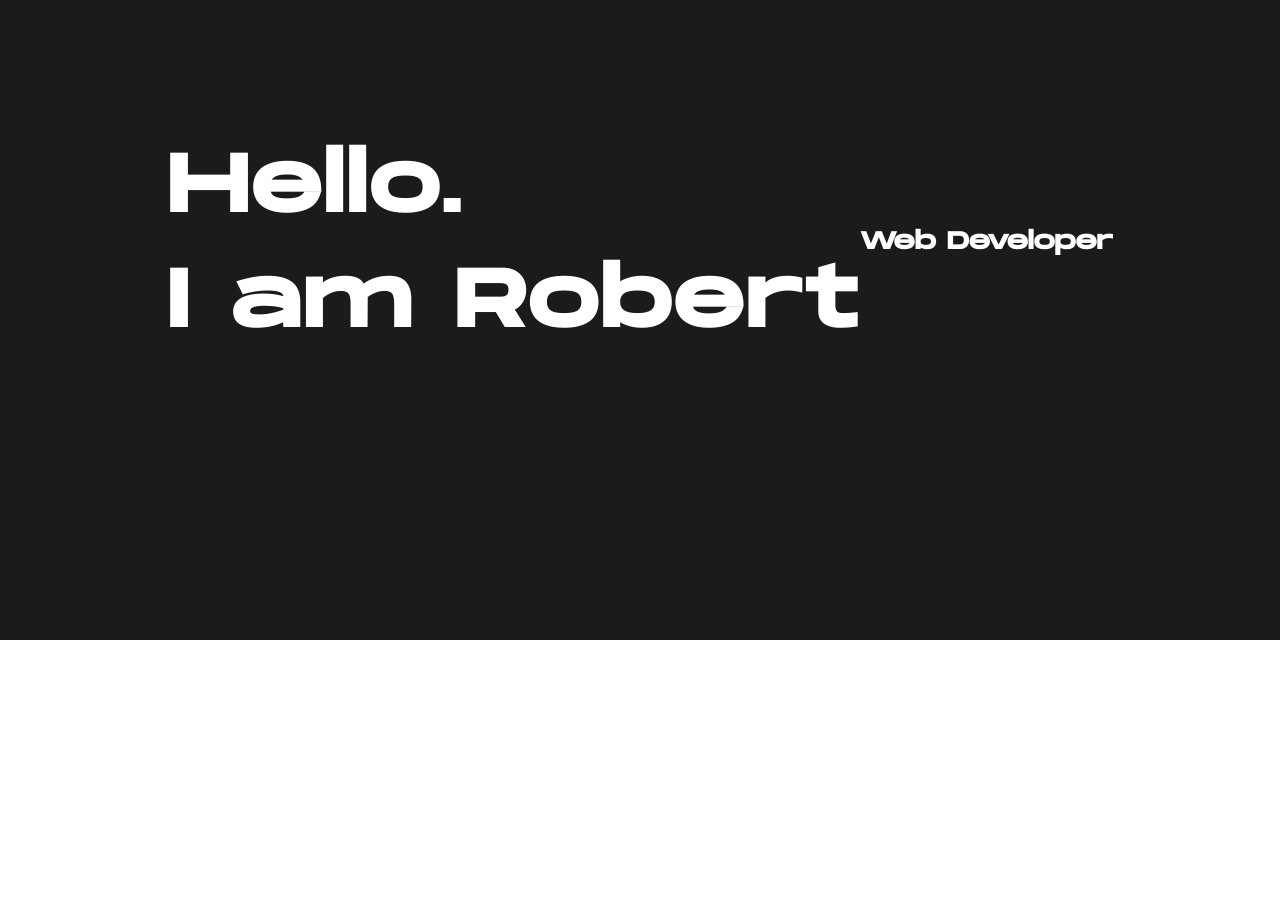
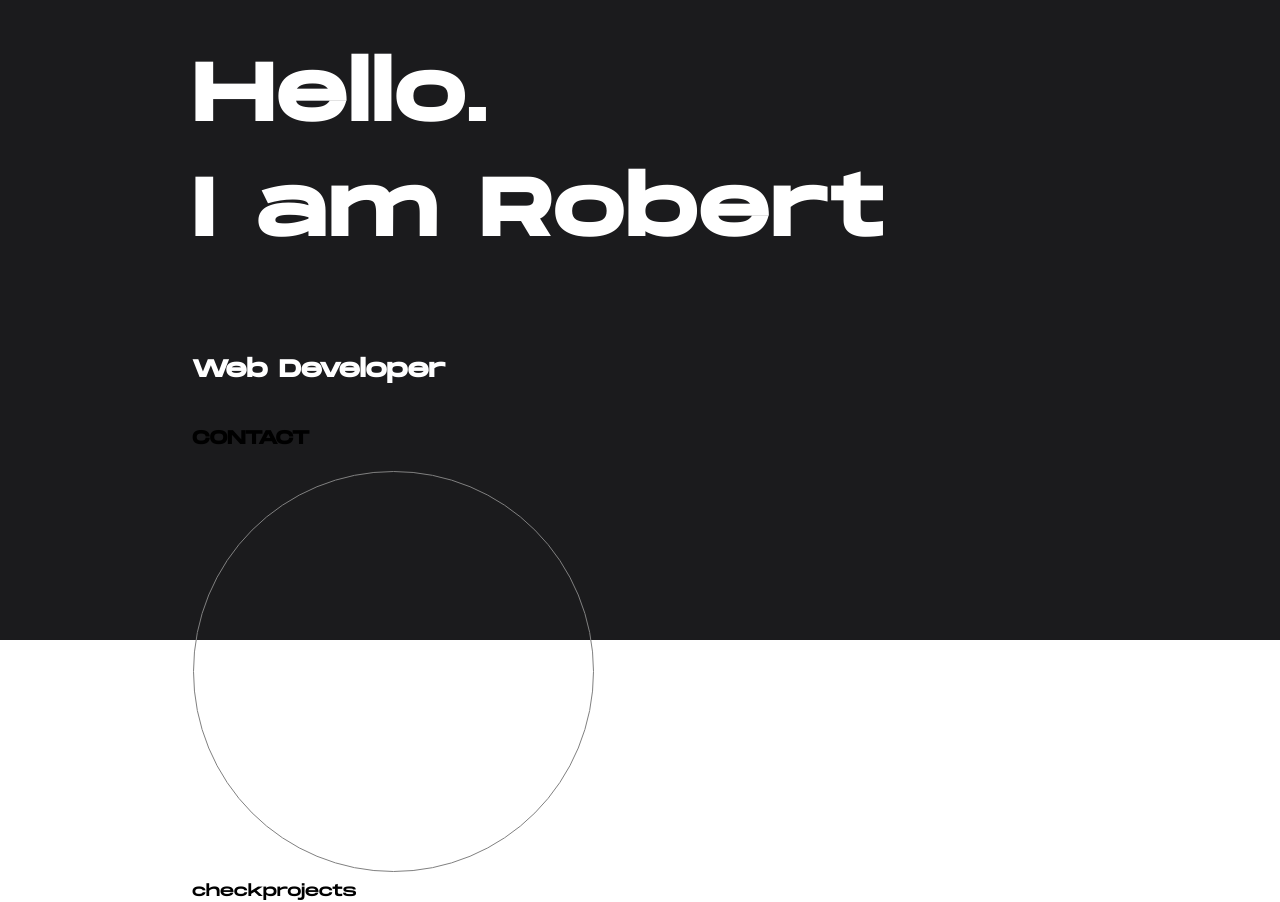
Before and after one commit to webdevrr/Portfolio-v3, a Next.js app: page / in a window 1280 px wide. Shown: the part 160-1062 px from the top of the page. Before the commit the page ends 800 px from the top, so only its background shows below. Built offline with nearby package versions, Linux system fonts and the light colour scheme.

Commit message:
Added WelcomeSectionCircle

```diff
--- a/components/WelcomeSection/WelcomeSection.tsx
+++ b/components/WelcomeSection/WelcomeSection.tsx
@@ -1,6 +1,7 @@
 import styled from "styled-components";
 
 import WelcomeSectionTitle from "./WelcomeSectionTitle";
+import WelcomeSectionCircle from "./WelcomeSectionCircle";
 
 const Section = styled.section`
   width: 100vw;
@@ -10,10 +11,19 @@ const Section = styled.section`
   justify-content: center;
   align-items: center;
 `;
+const Content = styled.div`
+  position: relative;
+  padding-top: 10%;
+  width: 70%;
+  height: 100%;
+`;
 const WelcomeSection = () => {
   return (
     <Section>
-      <WelcomeSectionTitle />
+      <Content>
+        <WelcomeSectionTitle />
+        <WelcomeSectionCircle />
+      </Content>
     </Section>
   );
 };
--- /dev/null
+++ b/components/WelcomeSection/WelcomeSectionCircle.tsx
@@ -0,0 +1,29 @@
+const WelcomeSectionCircle = () => {
+  return (
+    <div>
+      <span>
+        <h3>CONTACT</h3>
+      </span>
+      <svg width="403px" height="403px" viewBox="0 0 403 403">
+        <circle
+          cx="50%"
+          cy="50%"
+          r="200"
+          fill="none"
+          strokeWidth="1px"
+          stroke="gray"
+        />
+      </svg>
+      <div>
+        <span>
+          <span>check</span>
+        </span>
+        <span>
+          <span>projects</span>
+        </span>
+      </div>
+    </div>
+  );
+};
+
+export default WelcomeSectionCircle;
```
